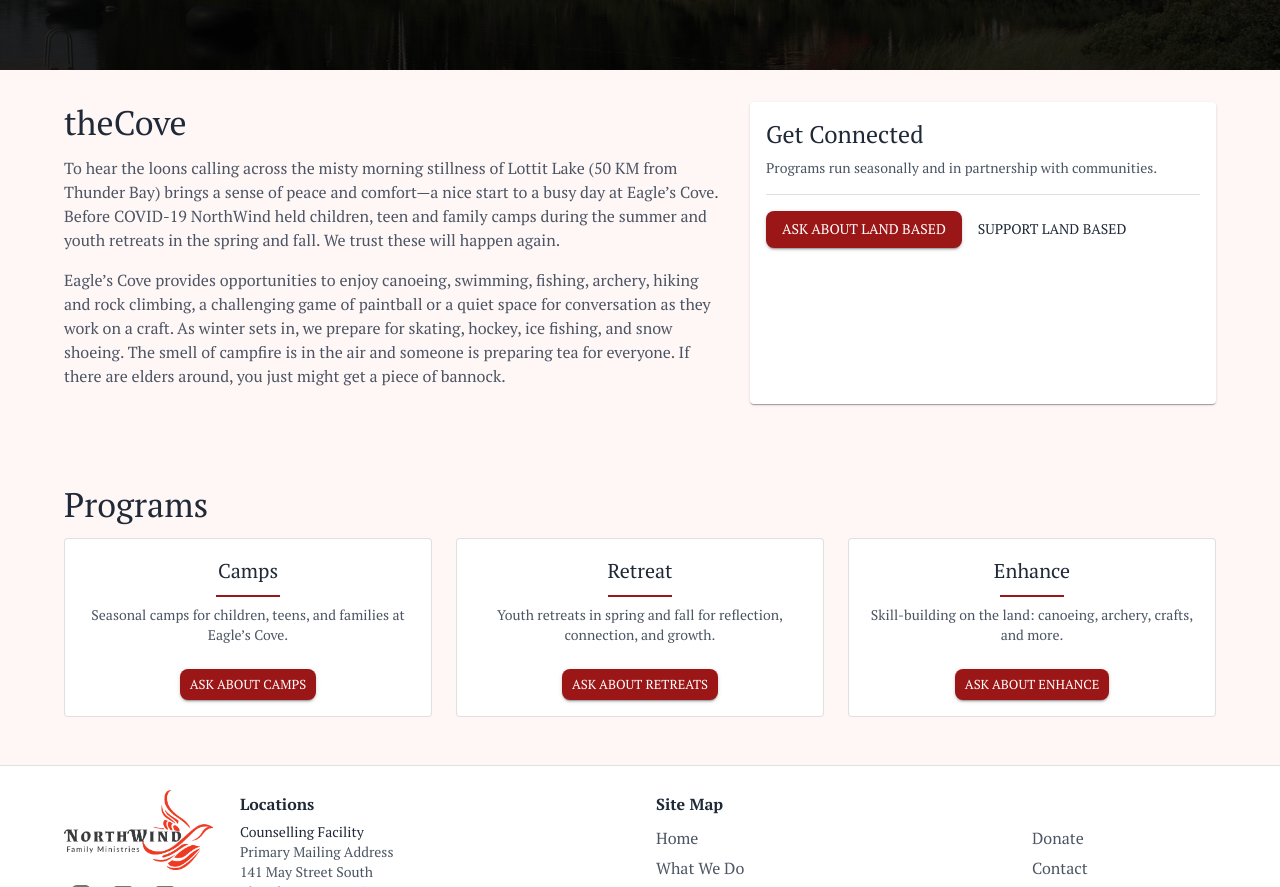
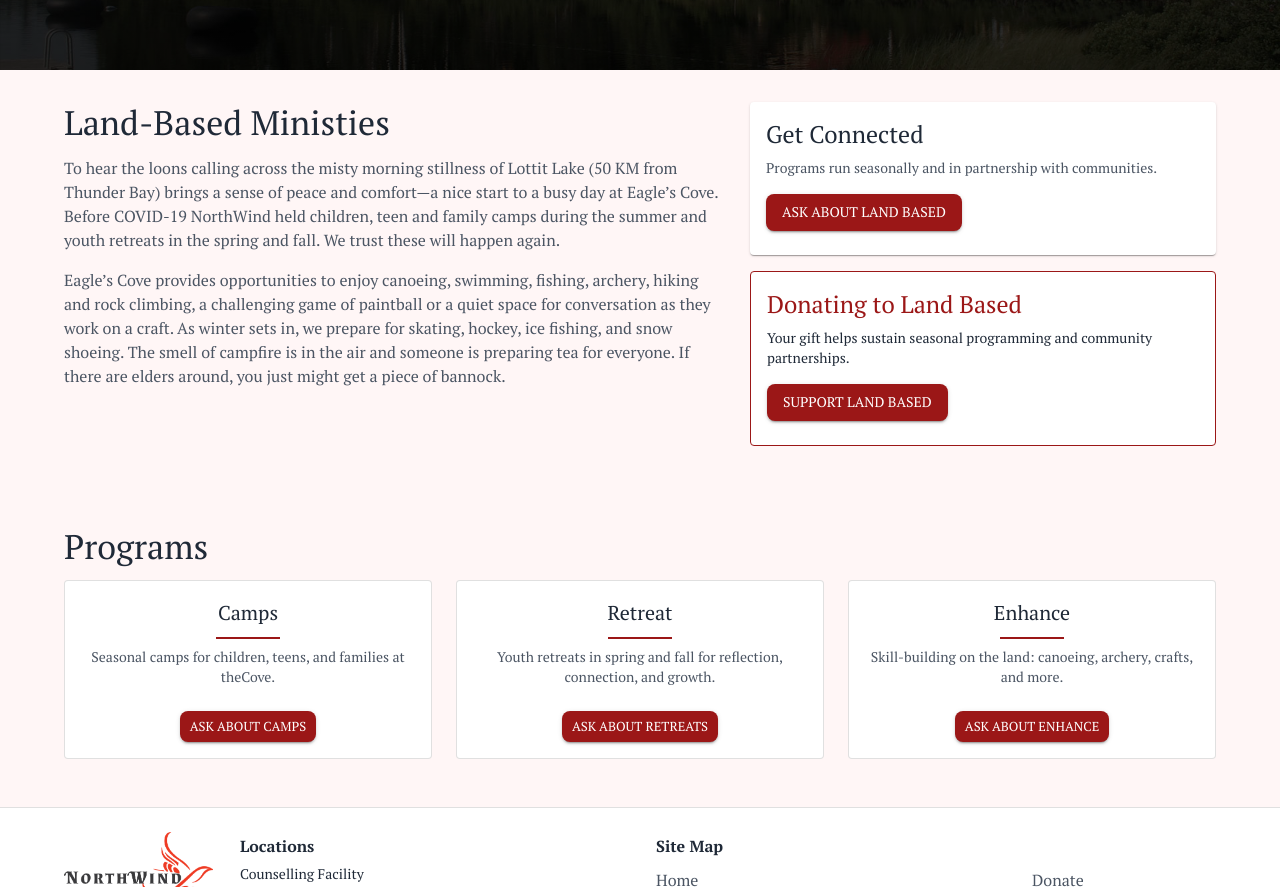
Before and after one commit to NorthWind-Family-Ministries/NorthWind-Family-Ministries.github.io, a React (Vite) app in the folder site/: page /landbase in a window 1280 px wide. Shown: the part 522-1409 px from the top of the page. Built offline with nearby package versions, Linux system fonts and the light colour scheme.

Commit message:
feat: update Land Based page title and enhance content layout for clarity

```diff
--- a/site/src/pages/LandBase/LandBase.jsx
+++ b/site/src/pages/LandBase/LandBase.jsx
@@ -35,7 +35,7 @@
                 <Grid container spacing={3}>
                     <Grid item xs={12} md={7}>
                         <Typography variant="h4" gutterBottom>
-                            theCove
+                            Land-Based Ministies
                         </Typography>
                         <Typography variant="body1" color="text.secondary" paragraph>
                             To hear the loons calling across the misty morning stillness of Lottit Lake (50 KM from Thunder Bay) brings a sense of peace and comfort—a nice start to a busy day at Eagle’s Cove. Before COVID-19 NorthWind held children, teen and family camps during the summer and youth retreats in the spring and fall. We trust these will happen again.
@@ -45,7 +45,8 @@
                         </Typography>
                     </Grid>
                     <Grid item xs={12} md={5}>
-                        <Card sx={{ height: '100%' }}>
+                        <Stack spacing={2}>
+                            <Card>
                                 <CardContent>
                                     <Typography variant="h5" gutterBottom>
                                         Get Connected
@@ -53,8 +54,6 @@
                                     <Typography variant="body2" color="text.secondary" paragraph>
                                         Programs run seasonally and in partnership with communities.
                                     </Typography>
-                                <Divider sx={{ my: 2 }} />
-                                <Stack direction={{ xs: 'column', sm: 'row' }} spacing={1}>
                                     <Button
                                         component={Link}
                                         to="/contact?area=Land%20Based"
@@ -63,12 +62,23 @@
                                     >
                                         Ask About Land Based
                                     </Button>
-                                    <Button component={Link} to="/donate" color="inherit">
+                                </CardContent>
+                            </Card>
+
+                            <Card variant="outlined" sx={{ borderColor: 'primary.main' }}>
+                                <CardContent>
+                                    <Typography variant="h5" gutterBottom color="primary">
+                                        Donating to Land Based
+                                    </Typography>
+                                    <Typography variant="body2" paragraph>
+                                        Your gift helps sustain seasonal programming and community partnerships.
+                                    </Typography>
+                                    <Button component={Link} to="/donate" variant="contained" color="primary">
                                         Support Land Based
                                     </Button>
-                                </Stack>
                                 </CardContent>
                             </Card>
+                        </Stack>
                     </Grid>
                 </Grid>
             </Container>
@@ -81,7 +91,7 @@
                     items={[
                         {
                             title: 'Camps',
-                            subtitle: 'Seasonal camps for children, teens, and families at Eagle’s Cove.',
+                            subtitle: 'Seasonal camps for children, teens, and families at theCove.',
                             button: {
                                 label: 'Ask About Camps',
                                 variant: 'contained',
```
Lines whose indentation alone changed are shown as unchanged.
